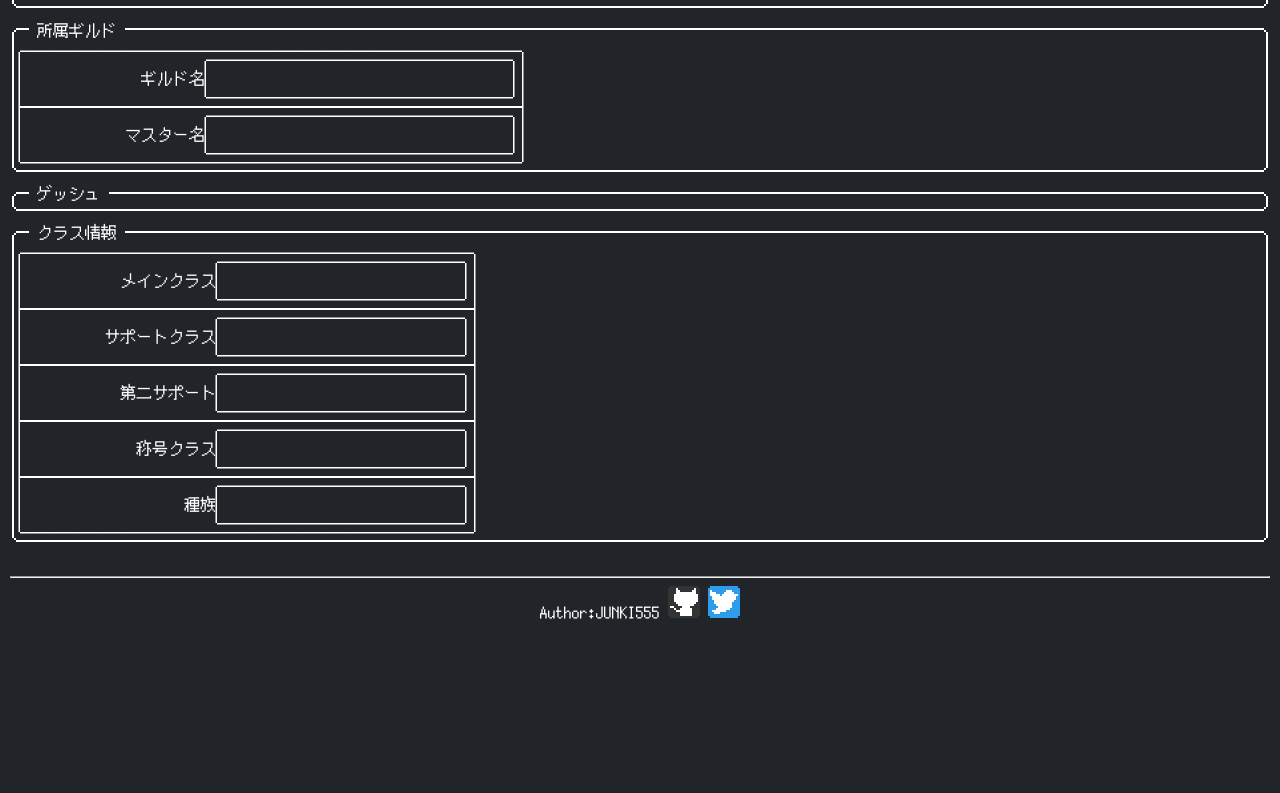
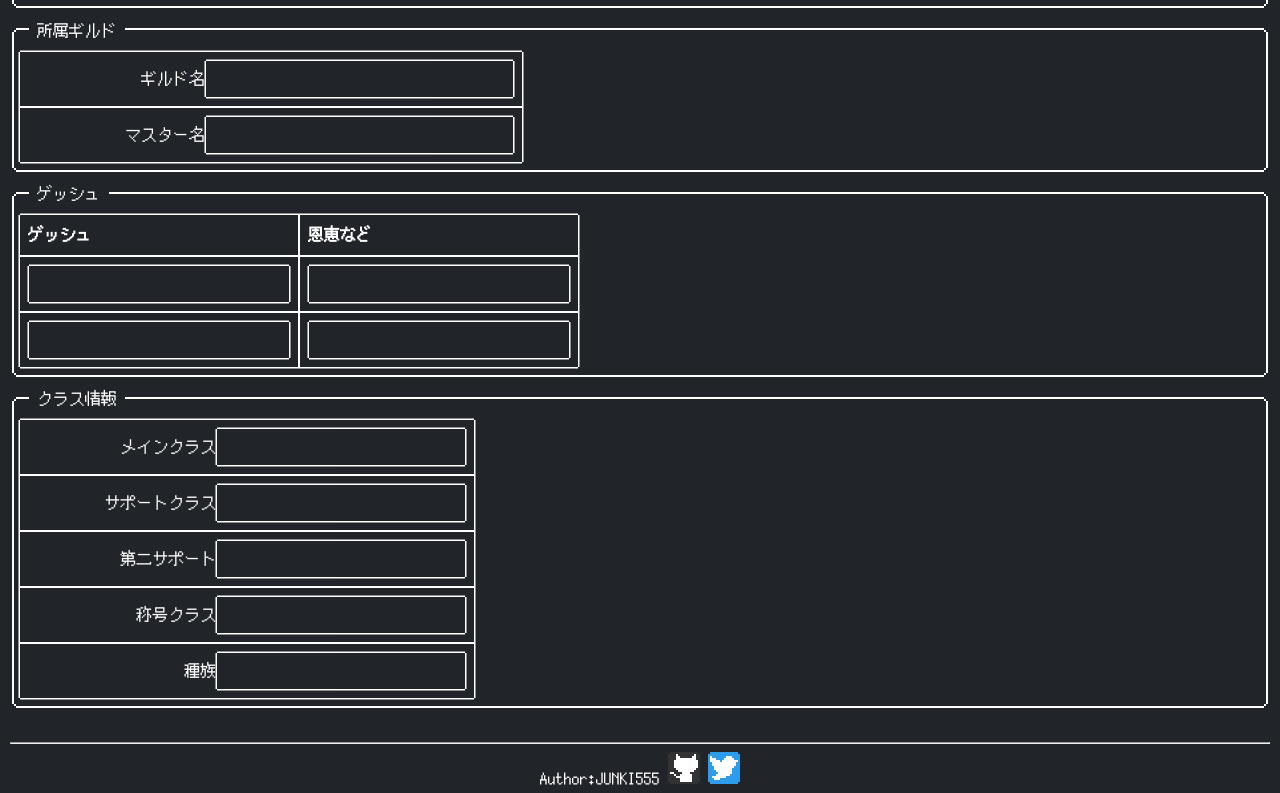
Before and after one commit to JUNKI555/ARRPG2E_CS, a Svelte app: page / in a window 1280 px wide. Shown: the part 1070-1863 px from the top of the page. Before the commit the page ends 1697 px from the top, so only its background shows below. Built offline with nearby package versions, Linux system fonts and the light colour scheme.

Commit message:
:sparkles: add Geis DOM

```diff
--- a/src/App.svelte
+++ b/src/App.svelte
@@ -4,6 +4,7 @@
 	import LifePath from './components/LifePath.svelte';
 	import ClassInfoLv1 from './components/ClassInfoLv1.svelte';
 	import Guild from './components/Guild.svelte';
+	import Geis from './components/Geis.svelte';
 	import ClassInfo from './components/ClassInfo.svelte';
 	export let name: string;
 	name = "hoge";
@@ -53,7 +54,7 @@
 	<div class="nes-container is-rounded is-dark with-title">
 		<p class="title">ゲッシュ</p>
 		<div class="ar-nes-container-inner">
-
+			<Geis/>
 		</div>
 	</div>
 </div>
--- /dev/null
+++ b/src/components/Geis.svelte
@@ -0,0 +1,38 @@
+<script lang="ts">
+
+</script>
+
+<div>
+  <div class="nes-table-responsive">
+    <table class="nes-table is-bordered is-dark">
+    <thead>
+      <tr>
+        <th>ゲッシュ</th>
+        <th>恩恵など</th>
+      </tr>
+    </thead>
+    <tbody>
+      <tr>
+        <td>
+          <input type="text" id="input_1_geis_name" class="nes-input is-dark" size="30">
+        </td>
+        <td>
+          <input type="text" id="input_1_geis_effect" class="nes-input is-dark" size="30">
+        </td>
+      </tr>
+      <tr>
+        <td>
+          <input type="text" id="input_2_geis_name" class="nes-input is-dark">
+        </td>
+        <td>
+          <input type="text" id="input_2_geis_effect" class="nes-input is-dark">
+        </td>
+      </tr>
+    </tbody>
+    </table>
+  </div>
+</div>
+
+<style lang="scss">
+
+</style>
```
